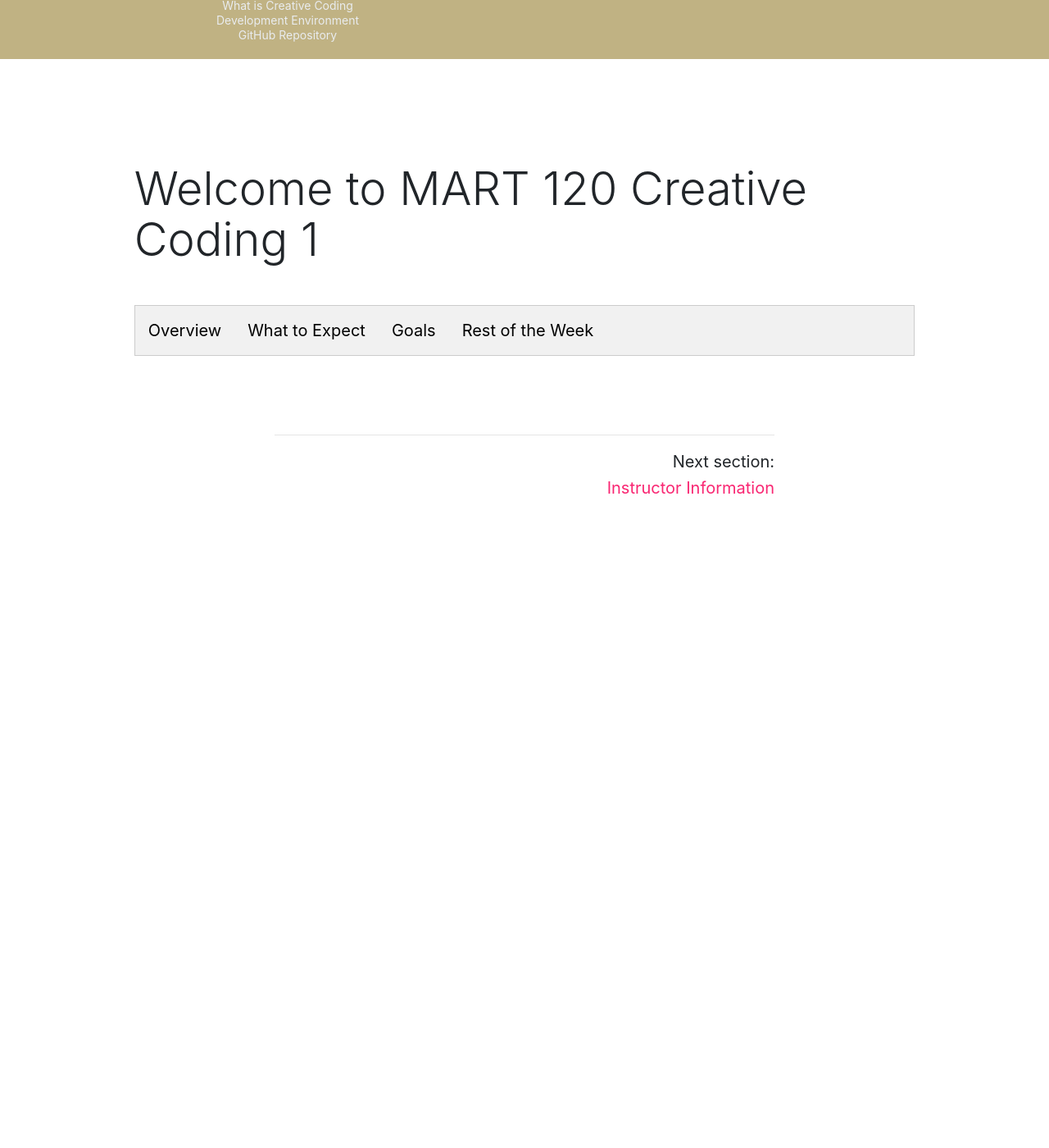
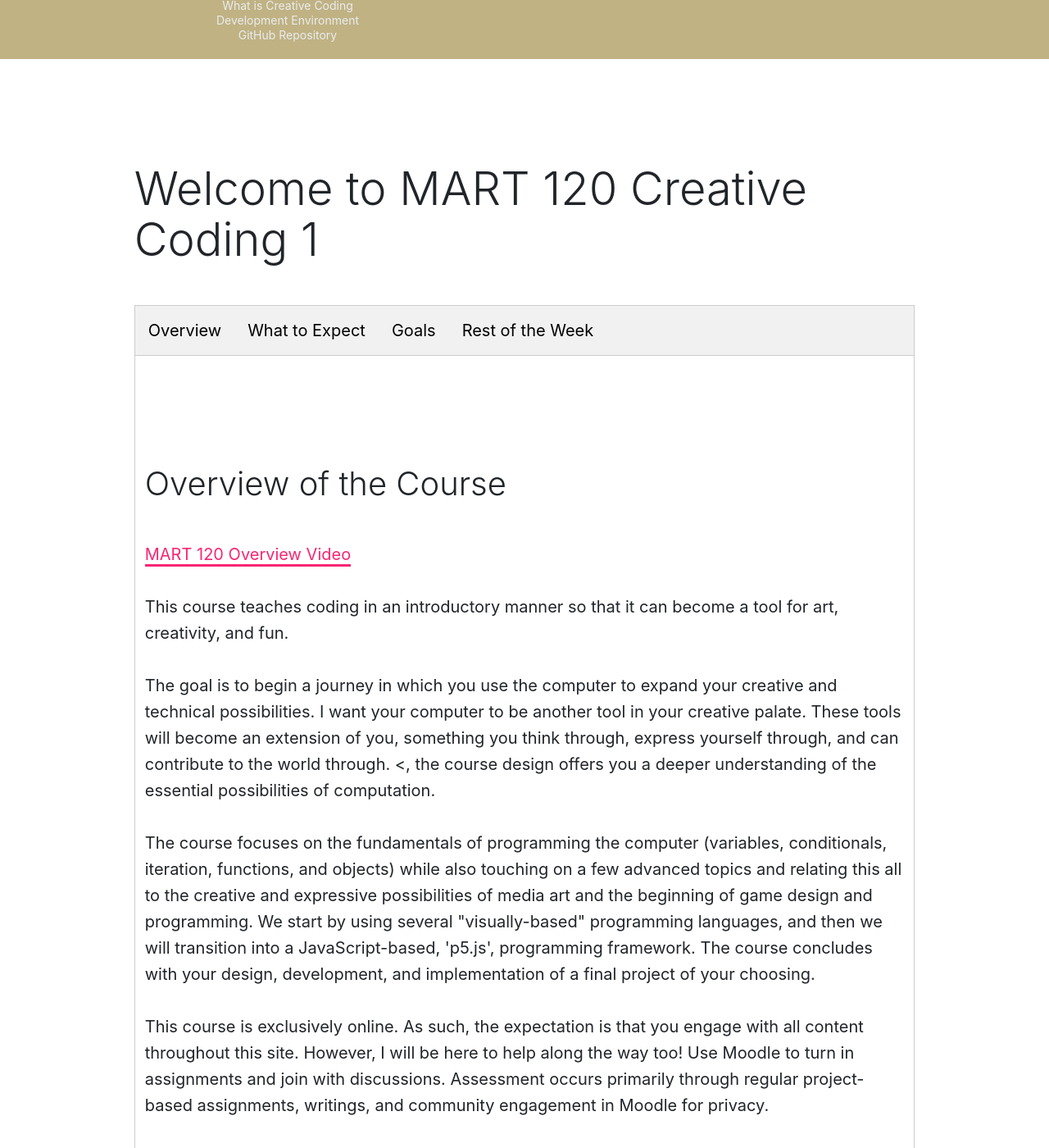
Before and after one commit to Montana-Media-Arts/120_CreativeCoding1-Fall2020, a Jekyll site: the page built from modules/week-1/_posts/2017-01-01-welcome-to-mart120.md, in a window 1280 px wide and 1400 px high, scrolled down 275 px. Shown: the whole window at 82% size. Built offline with Jekyll 4.4.1, drawn with Linux system fonts in a browser that asks for light colours; nearby versions of some CDN libraries; before the commit the page ends 902 px from its top, so only the background shows below that; part of the change alters nothing that is shown.

Commit message:
Update 2017-01-01-welcome-to-mart120.md

```diff
--- a/modules/week-1/_posts/2017-01-01-welcome-to-mart120.md
+++ b/modules/week-1/_posts/2017-01-01-welcome-to-mart120.md
@@ -7,20 +7,16 @@ module: 1
 
 
 <div class="tab">
-  <button class="tablinks" onclick="openTab(event, 'Overview')" id="defaultOpen">Overview</button>
+  <button class="tablinks" onclick="openTab(event, 'Overview')">Overview</button>
   <button class="tablinks" onclick="openTab(event, 'Expect')">What to Expect</button>
   <button class="tablinks" onclick="openTab(event, 'Goals')">Goals</button>
   <button class="tablinks" onclick="openTab(event, 'Week')">Rest of the Week</button>
 
 </div>
 
-<script>
-		// Get the element with id="defaultOpen" and click on it
-		document.getElementById("defaultOpen").click();
-</script>
 
 <!-- Tab content -->
-<div id="Overview" class="tabcontent">
+<div id="Overview" class="tabcontent" style="display:block">
 <h3> Overview of the Course</h3>
 <P>
 <a href="//www.youtube.com/embed/qXGofNmqSS0" data-lity>MART 120 Overview Video</a>
```
